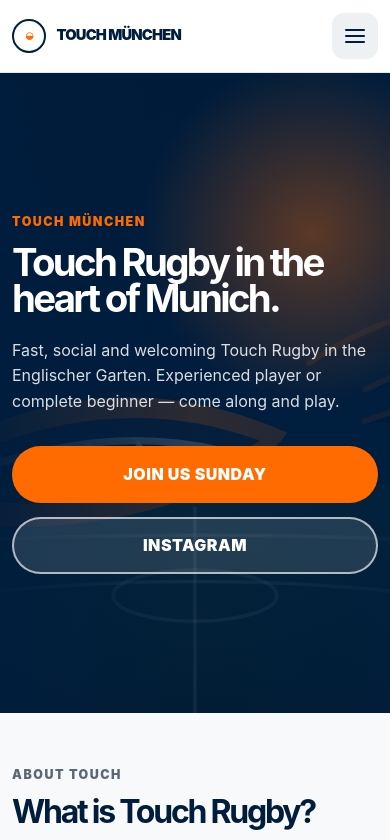
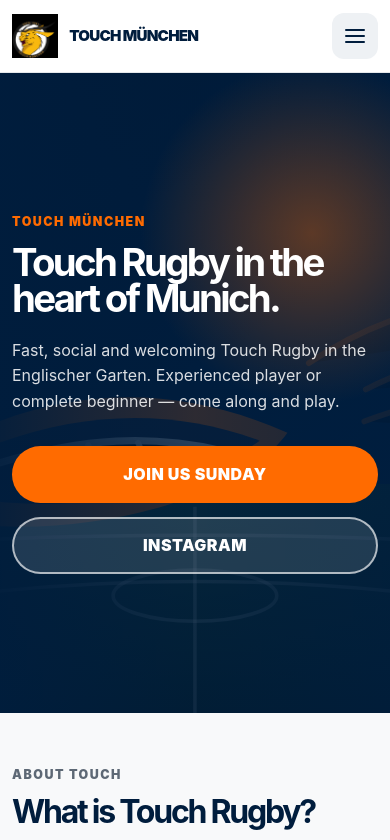
Before and after one commit to gomesprince/touchmuenchen, a plain HTML site: page index.html in a window 390 px wide. Shown: the top 840 px of the page. Drawn offline with Linux system fonts and the light colour scheme.

Commit message:
chore(touch): adding logo

```diff
--- /dev/null
+++ b/assets/css/logo.css
@@ -0,0 +1,23 @@
+.touch-brand {
+  display: inline-flex;
+  align-items: center;
+  gap: 0.7rem;
+}
+
+.touch-logo {
+  width: 54px;
+  height: 54px;
+  object-fit: contain;
+  display: block;
+}
+
+@media (max-width: 600px) {
+  .touch-logo {
+    width: 46px;
+    height: 46px;
+  }
+
+  .touch-brand .brand-text {
+    font-size: 0.95rem;
+  }
+}
--- a/index.html
+++ b/index.html
@@ -13,6 +13,7 @@
   <link rel="stylesheet" href="assets/css/styles.css" />
   <link rel="stylesheet" href="assets/css/contact.css" />
   <link rel="stylesheet" href="assets/css/about.css" />
+  <link rel="stylesheet" href="assets/css/logo.css" />
 </head>
 
 <body>
@@ -20,8 +21,12 @@
 
   <header class="site-header" data-header>
     <div class="container header-inner">
-      <a class="brand" href="#home" aria-label="Touch München home">
-        <span class="brand-mark" aria-hidden="true">◒</span>
+      <a class="brand touch-brand" href="#home" aria-label="Touch München home">
+        <img
+          class="touch-logo"
+          src="assets/img/touch-muenchen-logo.png"
+          alt="Touch München logo"
+        />
         <span class="brand-text">Touch München</span>
       </a>
 
```
Also changed, not shown: assets/img/touch-muenchen-logo.png (added).
